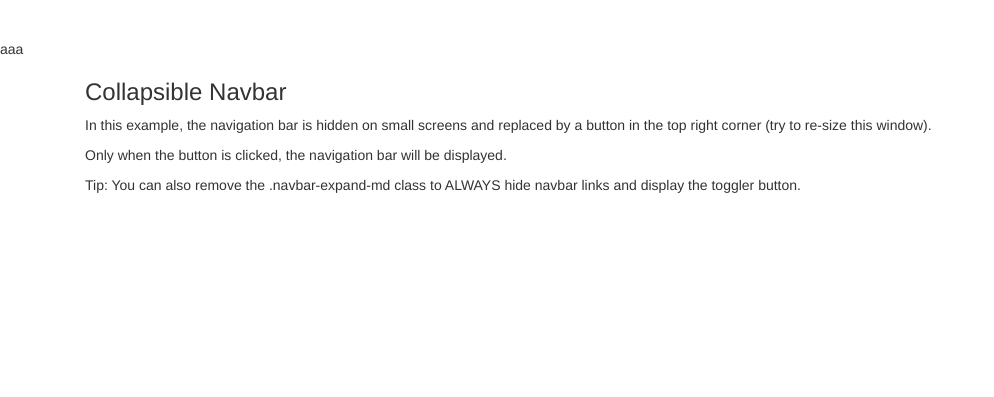
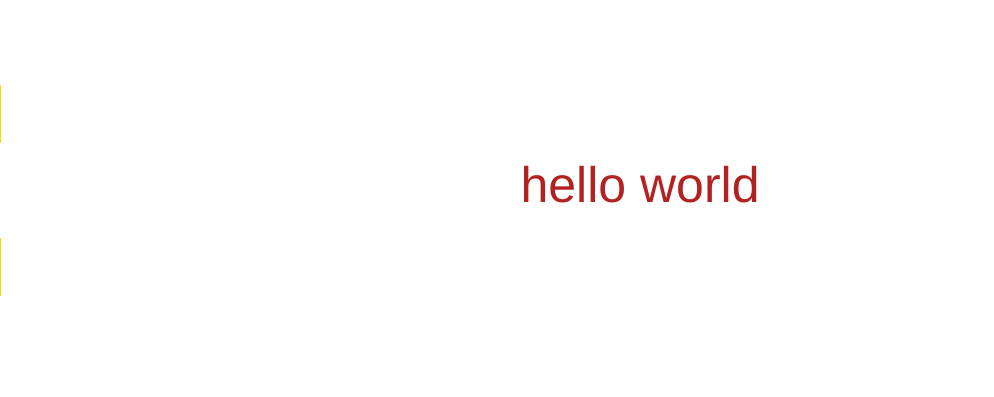
Before and after one commit to kblprbl3/FirstProjectApple, a Django app: template polls/templates/polls/index.html in a window 1280 px wide. Shown: the part 403-800 px from the top of the page, without its empty margins (0-994 px from the left). Run offline with Django 3.2, Linux system fonts and the light colour scheme; the template is opened without the code that fills it, so the values that code supplies are empty; some libraries are stand-ins or nearby versions.

Commit message:
добавление css, js, this,

```diff
--- a/polls/templates/polls/index.html
+++ b/polls/templates/polls/index.html
@@ -6,12 +6,23 @@
   <meta name="viewport" content="width=device-width, initial-scale=1">
   <link rel="stylesheet" href="https://maxcdn.bootstrapcdn.com/bootstrap/4.0.0-beta.2/css/bootstrap.min.css">
   <link rel="stylesheet" href="https://maxcdn.bootstrapcdn.com/bootstrap/3.3.7/css/bootstrap.min.css">
+  <link rel="stylesheet" href="style.css">
   <script src="https://ajax.googleapis.com/ajax/libs/jquery/3.2.1/jquery.min.js"></script>
   <script src="https://cdnjs.cloudflare.com/ajax/libs/popper.js/1.12.6/umd/popper.min.js"></script>
   <script src="https://ajax.googleapis.com/ajax/libs/jquery/3.2.1/jquery.min.js"></script>
   <script src="https://maxcdn.bootstrapcdn.com/bootstrap/4.0.0-beta.2/js/bootstrap.min.js"></script>
   <script src="https://maxcdn.bootstrapcdn.com/bootstrap/3.3.7/js/bootstrap.min.js"></script>
-  <style type="css.html"></style>
+  <script src="script1.js"></script>
+  <script>
+    $(document).ready(function(){
+        $('.mac').click(function(){
+          var informacii = $(this).data('info');
+          var photo = $(this).data('foto');
+          $('.bl').html(informacii);
+          $('.ft').attr('src', photo);
+        });
+     });
+  </script>
 </head>
 <body>
 
@@ -23,7 +34,8 @@
   <div class="collapse navbar-collapse" id="collapsibleNavbar">
     <ul class="navbar-nav">
       <li class="nav-item">
-        <a class="nav-link" href="#">Mac</a>
+        <a class="mac" data-info="bla bla blaa"
+           data-foto="https://cdn2.macworld.co.uk/cmsdata/slideshow/3636548/which-mac-to-buy_thumb800.jpg">Mac</a>
       </li>
       <li class="nav-item">
         <a class="nav-link" href="#">Ipad</a>
@@ -56,34 +68,31 @@
       <div class="item active">
         <img src="C:\Users\Kenzhebaev\PycharmProjects\FirstProjectApple\polls\static\polls\1.jpg" style="width: 600px; height: 300px;">
         <div class="carousel-caption">
-          <p style="font-size: 20px; color: firebrick;">Время читать...</p>
+          <p style="font-size: 20px; color: firebrick;">mac</p>
         </div>
       </div>
 
       <div class="item">
         <img src="C:\Users\Kenzhebaev\PycharmProjects\FirstProjectApple\polls\static\polls\2.jpg" style="width: 600px; height: 300px;">
         <div class="carousel-caption">
-          <p style="font-size: 20px; color: springgreen;">Одна книга тысячи людей учит.</p>
+          <p style="font-size: 20px; color: springgreen;">ipad</p>
         </div>
       </div>
 
       <div class="item">
         <img src="C:\Users\Kenzhebaev\PycharmProjects\FirstProjectApple\polls\static\polls\3.jpg" style="width: 600px; height: 300px;">
         <div class="carousel-caption">
-          <p style="font-size: 20px; color: yellow;">Книга поможет в труде, выручит и в беде.</p>
+          <p style="font-size: 20px; color: yellow;">iphone</p>
         </div>
       </div>
+  </div>
     </div>
-  </div>
-</div><br><br>
-aaa
+</div><br><br><br>
 
-<div class="container">
-  <h3>Collapsible Navbar</h3>
-  <p>In this example, the navigation bar is hidden on small screens and replaced by a button in the top right corner (try to re-size this window).
-  <p>Only when the button is clicked, the navigation bar will be displayed.</p>
-  <p>Tip: You can also remove the .navbar-expand-md class to ALWAYS hide navbar links and display the toggler button.</p>
+<div class="bl"></div>
+<div><img src="" class="ft"></div>
+<div class="asd">
+<p id="naz"> hello world</p>
 </div>
-
 </body>
 </html>
--- /dev/null
+++ b/polls/templates/polls/script1.js
@@ -0,0 +1,3 @@
+<script>
+
+</script>
--- /dev/null
+++ b/polls/templates/polls/style.css
@@ -0,0 +1,29 @@
+<style>
+    .collapse{
+        display: flex;
+        justify-content: space-between;
+        justify-content: space-around;
+    }
+    #naz{
+
+
+        color: firebrick;
+        font-size: 50px;
+        align-text: center;
+    }
+    .asd{
+        text-align: center;
+        display: inline;
+        justify-content: center;
+        justify-content: space-around;
+        border: 1px solid gold;
+        width: 400px;
+        height: 70px;
+        background-color: pink;
+        color: firebrick;
+        font-size: 50px;
+
+    }
+
+
+</style>
```
Also changed, not shown: polls/templates/polls/css.html (deleted, +0 -15 lines), polls/templates/polls/mac.html (renamed from polls/templates/polls/Mac.html).
